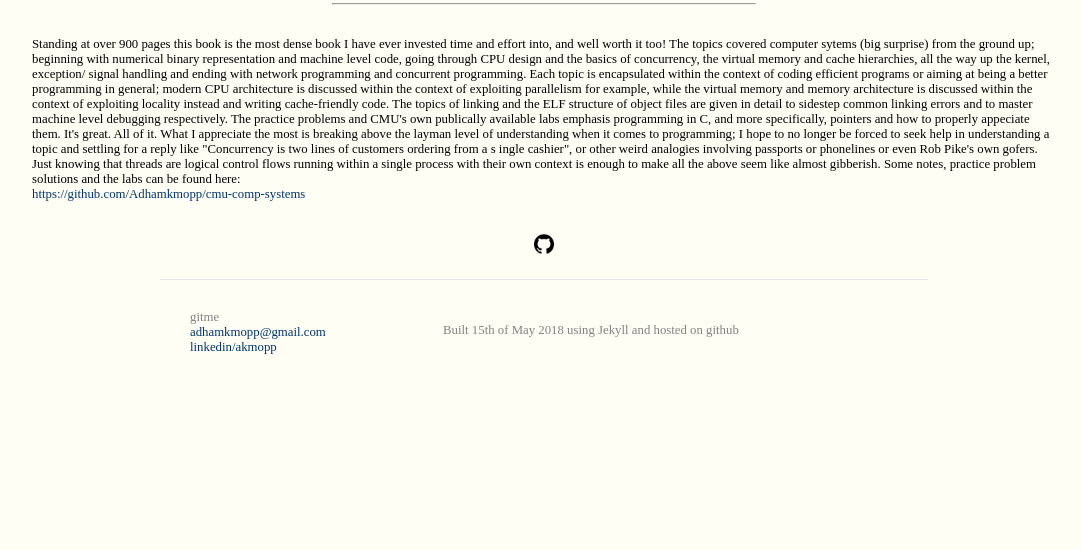
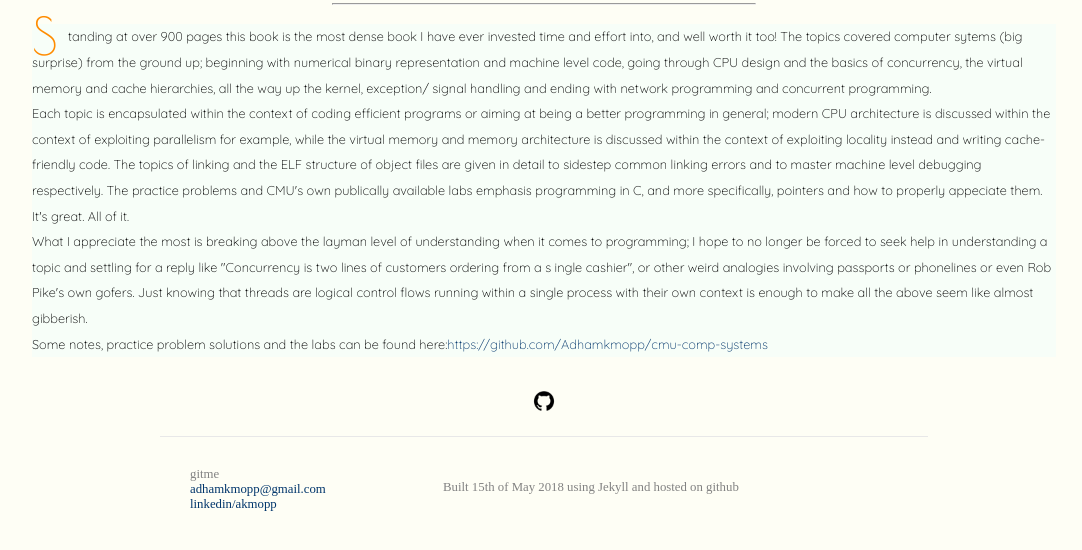
Before and after one commit to Adhamkmopp/gitme, a Jekyll site: the page built from _posts/2019-01-14-Computer-Systems.html, in a window 1280 px wide, cut to the strip 680-1267 px from the top of the page. Shown: the top 550 px of the strip, without its empty margins (96-1178 px from the left). Built offline with Jekyll 4.4.1, drawn with Linux system fonts in a browser that asks for light colours; before the commit the page ends 1110 px from its top, so only the background shows below that.

Commit message:
cleaned up cmu aesthetic

```diff
--- a/_posts/2019-01-14-Computer-Systems.html
+++ b/_posts/2019-01-14-Computer-Systems.html
@@ -11,7 +11,7 @@
   .summary {
   display:inline;
   background: rgba(0, 0, 0, 0.8);
-  font-size:1.25vw;
+  font-size:1.0vw;
   color:white;
   font-family: 'Quicksand', sans-serif;
   line-height: 1.75vw;
@@ -37,22 +37,22 @@
 </head>
 <body>
 
-<p class="description"></p>Standing at over 900 pages this book is the most dense book I have ever invested time and effort into, and well worth it too!
+<p class="description">Standing at over 900 pages this book is the most dense book I have ever invested time and effort into, and well worth it too!
 The topics covered computer sytems (big surprise) from the ground up; beginning with numerical binary representation and machine level code,
 going through CPU design and the basics of concurrency, the virtual memory and cache hierarchies, all the way up the kernel,
 exception/ signal handling and ending with network programming and concurrent programming.
-
+<br>
 Each topic is encapsulated within the context of coding efficient programs or aiming at being a better programming in general; modern CPU
 architecture is discussed within the context of exploiting parallelism for example, while the virtual memory and memory architecture is
 discussed within the context of exploiting locality instead and writing cache-friendly code. The topics of linking and the ELF structure of object files
 are given in detail to sidestep common linking errors and to master machine level debugging respectively. The practice problems and
 CMU's own publically available labs emphasis programming in C, and more specifically, pointers and how to properly appeciate them. It's great. All of it.
-
+<br>
 What I appreciate the most is breaking above the layman level of understanding when it comes to programming; I hope to no longer
 be forced to seek help in understanding a topic and settling for a reply like "Concurrency is two lines of customers ordering from a s
 ingle cashier", or other weird analogies involving passports or phonelines or even Rob Pike's own gofers. Just knowing that threads
 are logical control flows running within a single process with their own context is enough to make all the above seem like almost gibberish.
-
+<br>
 Some notes, practice problem solutions and the labs can be found here:<a href="https://github.com/Adhamkmopp/cmu-comp-systems">https://github.com/Adhamkmopp/cmu-comp-systems</a></p>
 </body>
 </html>
```
Also changed, not shown: 1 other file.
